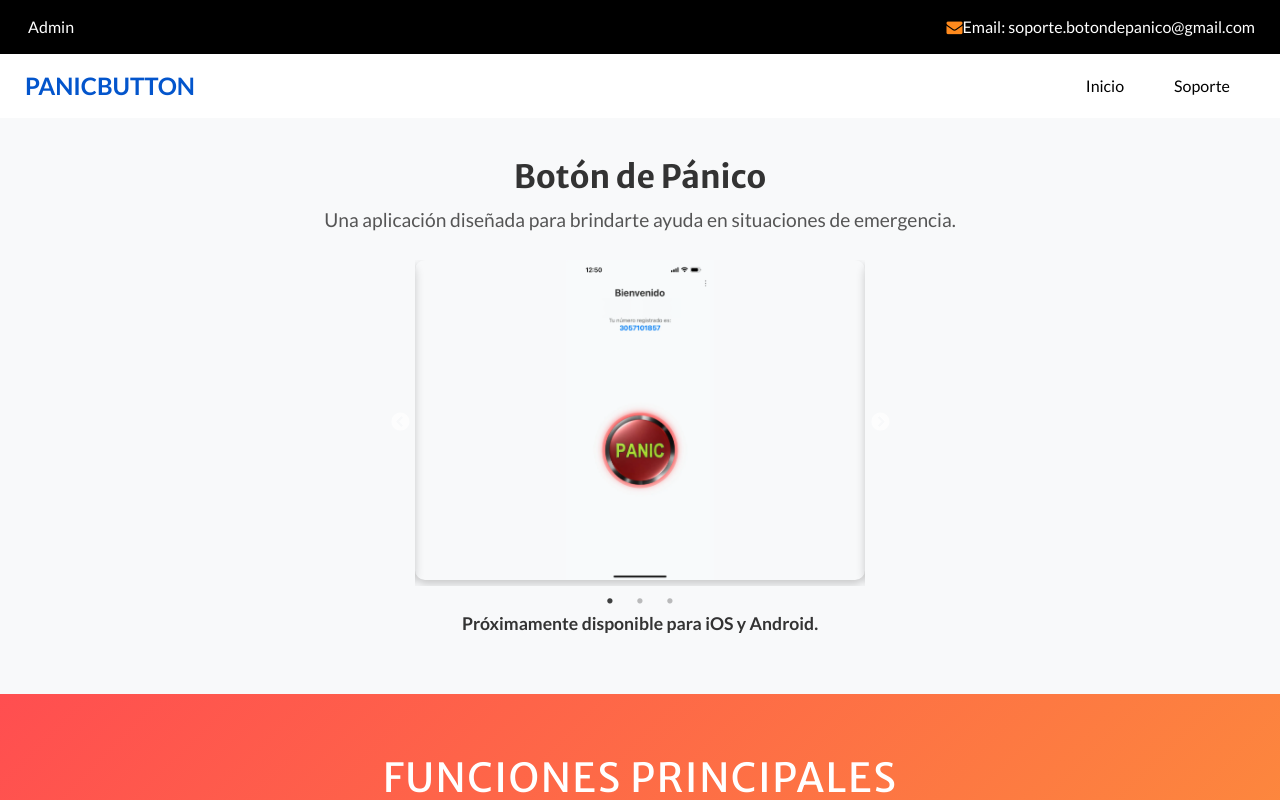
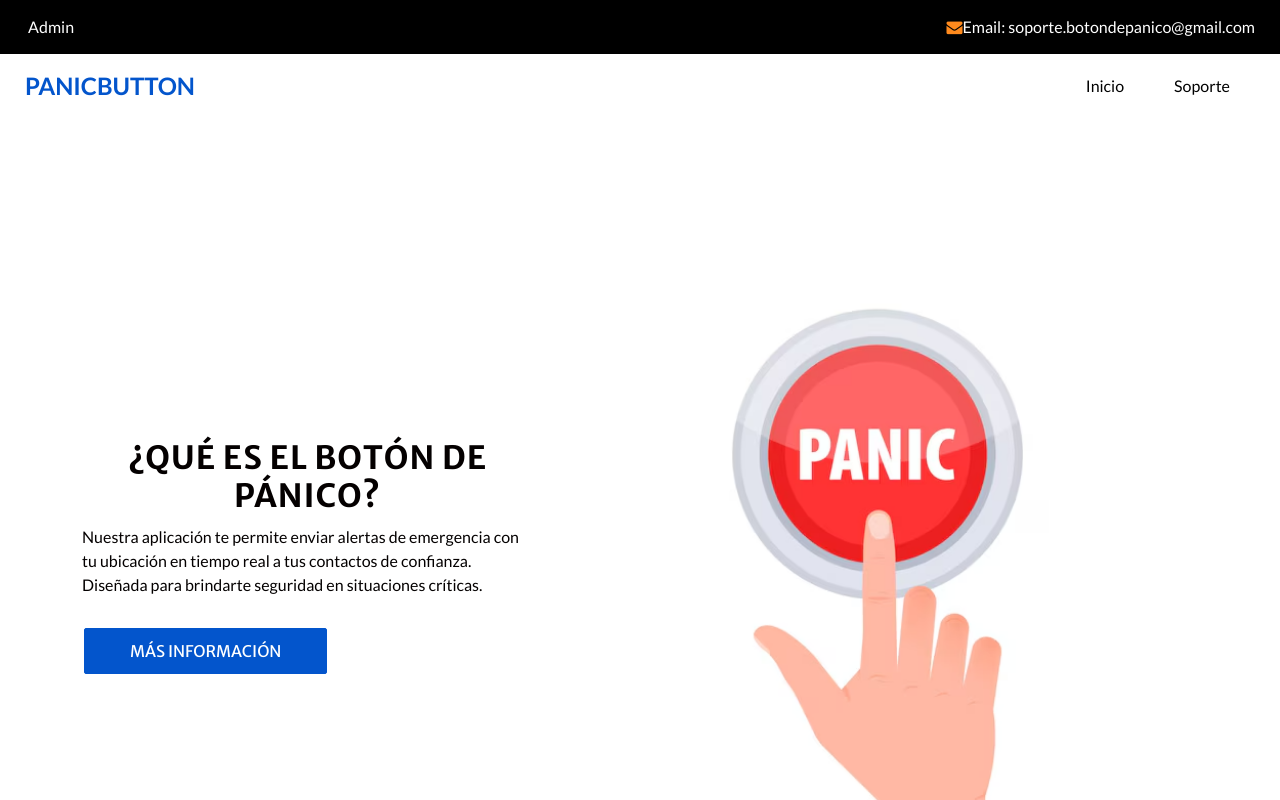
Before and after one commit to mejimenezp/PannicButtonWeb, a React (Create React App) app: page / in a window 1280 px wide. Shown: the top 800 px of the page. Built offline with nearby package versions, Linux system fonts and the light colour scheme.

Commit message:
Update App.js

```diff
--- a/src/App.js
+++ b/src/App.js
@@ -29,7 +29,7 @@ function App() {
       <Header />
       <Routes>
         {/* Página principal con todas las secciones */}
-        <Route path="/" element={<><Home /><Features /><About /><Contact /></>} />
+        <Route path="/" element={<>< About/><Features /><Home /><Contact /></>} />
         <Route path="/privacidad" element={<Privacidad />} />
         <Route path="/soporte" element={<Soporte />} />
         <Route path="/login" element={<Login />} />
```
